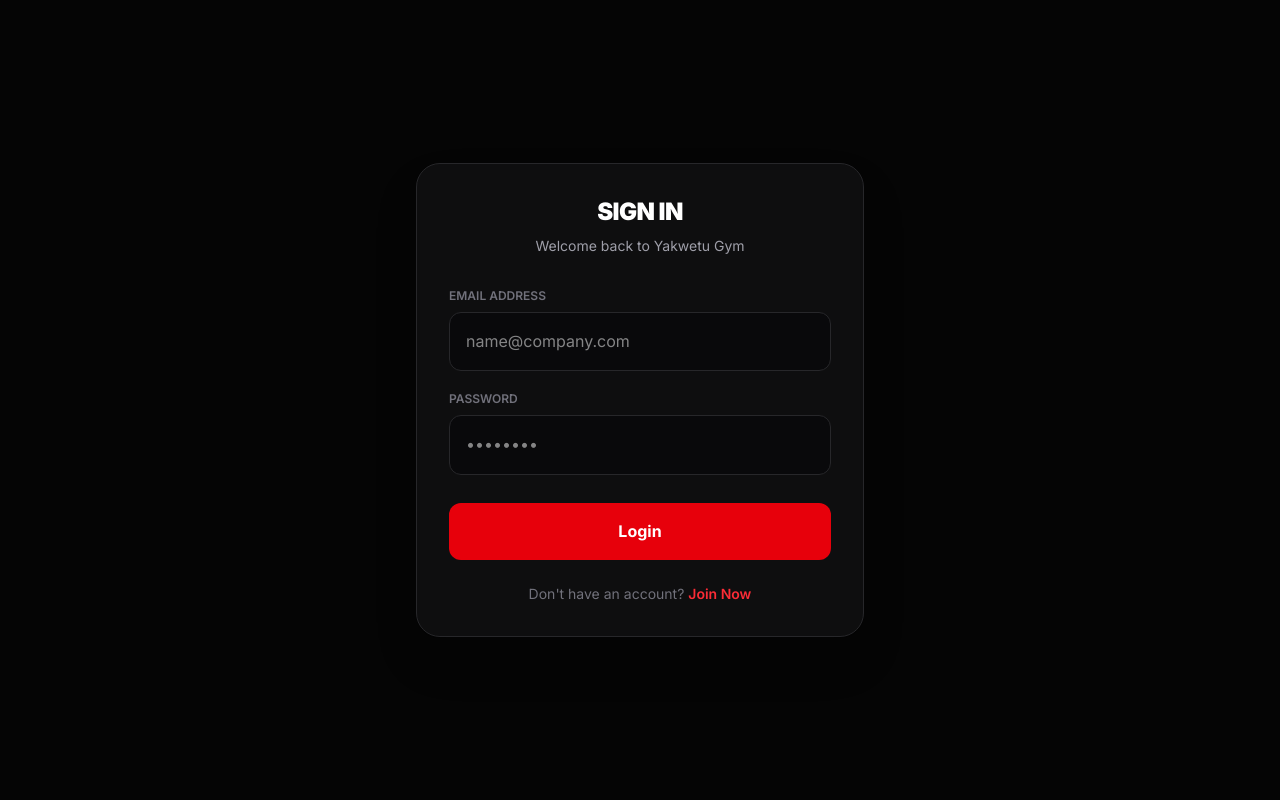
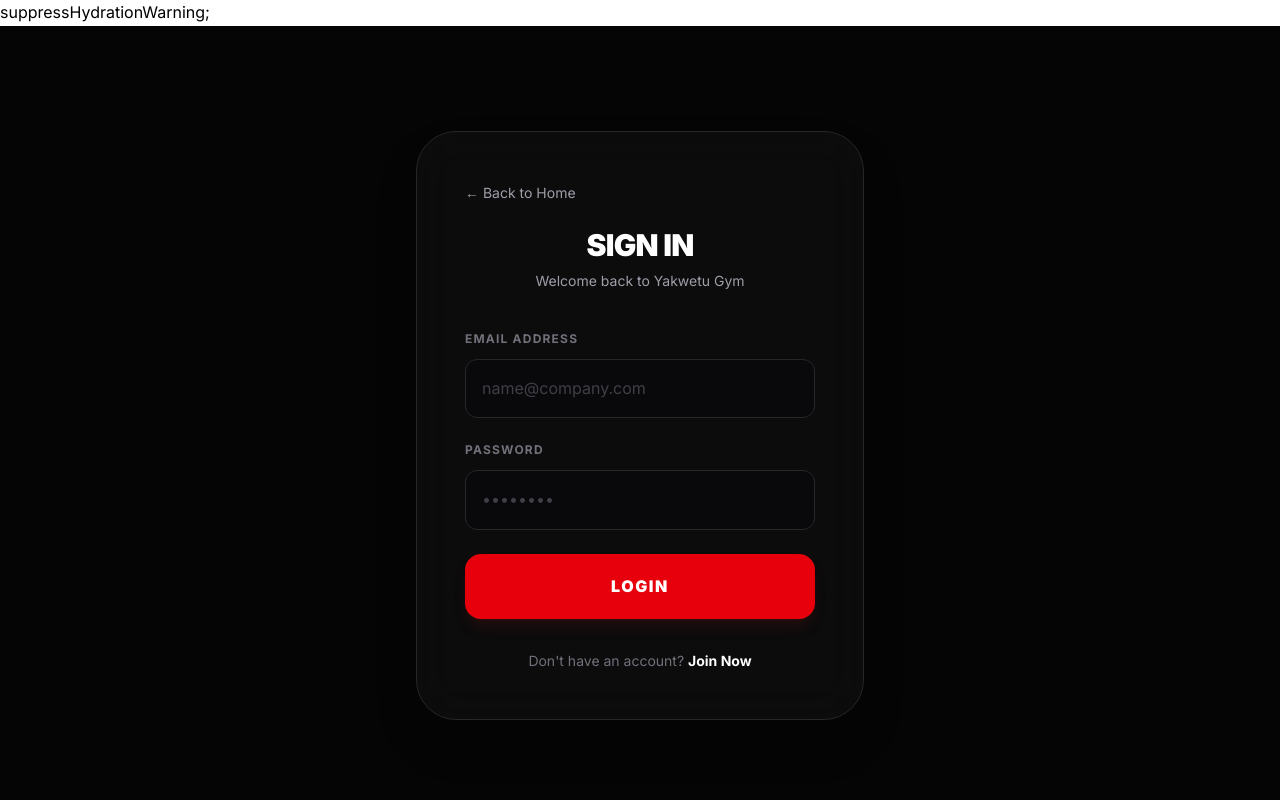
Before and after one commit to joshuahezron577-droid/Next.js, a Next.js app: page /sign-in in a window 1280 px wide. Shown: the top 800 px of the page. Built offline with nearby package versions, Linux system fonts and the light colour scheme.

Commit message:
Mzigo shabajuu

```diff
--- a/app/globals.css
+++ b/app/globals.css
@@ -1,8 +1,27 @@
 @import "tailwindcss";
 @plugin "daisyui";
+@import "tailwindcss";
 
+@import "tailwindcss";
+
+@theme {
+  --color-primary: #dc2626;
+}
+
+
+html[data-theme="light"], :root {
+  background-color: #ffffff !important;
+  color: #000000 !important;
+}
+
+html[data-theme="dark"] {
+  background-color: #000000 !important;
+  color: #ffffff !important;
+}
+
+@variant dark (&:where([data-theme="dark"], [data-theme="dark"] *));
 html {
-  scroll-behavior: smooth;
+transition: background-color 0.3s ease, color 0.3s ease;
 }
 
 section {
--- a/app/join-now/page.js
+++ b/app/join-now/page.js
@@ -1,5 +1,6 @@
 "use client";
 import { useState } from "react";
+import Link from "next/link";
 
 export default function JoinPage() {
   const [plan, setPlan] = useState("pro"); // State ya Radio button
@@ -7,6 +8,7 @@ export default function JoinPage() {
   return (
     <div className="min-h-screen bg-[#050505] flex items-center justify-center p-6 py-20">
       <div className="w-full max-w-xl bg-zinc-900/40 backdrop-blur-xl border border-zinc-800 p-8 md:p-12 rounded-[2.5rem] shadow-2xl">
+        <Link href="/" className="inline-block text-zinc-400 hover:text-white transition mb-6 text-sm">← Back to Home</Link>
 
         <div className="text-center mb-10">
           <h1 className="text-3xl font-black text-white uppercase tracking-tight">Join Our Community</h1>
@@ -70,7 +72,7 @@ export default function JoinPage() {
 
         <div className="text-center mt-8">
           <p className="text-zinc-500 text-sm">
-            Already a member? <a href="/sign-in" className="text-white hover:text-red-500 transition-colors font-bold">Sign In</a>
+            Already a member? <Link href="/sign-in" className="text-white hover:text-red-500 transition-colors font-bold">Sign In</Link>
           </p>
         </div>
 
--- a/app/layout.js
+++ b/app/layout.js
@@ -1,4 +1,5 @@
 import "./globals.css";
+  import Script from 'next/script';
 import { Inter } from 'next/font/google';
 
 
@@ -8,15 +9,15 @@ const inter = Inter({
 });
 
 export const metadata = {
-  title: "Mystringry",
+  title: "Ya Kwetu Gym",
   description: "Karibu Mystringry",
 };
 
 export default function RootLayout({ children }) {
   return (
-    <html lang="en" className={inter.className}>
-      <body>
-  {/* Header */}
+    <html lang="en" className={inter.className}>suppressHydrationWarning;
+      <body className="min-h-screen">
+  {/* Header/nav */}
         {children}
 
 {/* Footer */}
@@ -49,6 +50,21 @@ export default function RootLayout({ children }) {
   </div>
 </footer>
 {/* Third party scripts */}
+       {/* Tawk.to Chatbot Script */}
+ <Script id="tawk-script" strategy="afterInteractive">
+    {`
+      var Tawk_API=Tawk_API||{}, Tawk_LoadStart=new Date();
+      (function(){
+      var s1=document.createElement("script"),s0=document.getElementsByTagName("script")[0];
+      s1.async=true;
+      s1.src='https://embed.tawk.to/693347b229e54f197c444fba/1jbo504ou';
+      s1.charset='UTF-8';
+      s1.setAttribute('crossorigin','*');
+      s0.parentNode.insertBefore(s1,s0);
+      })();
+    `}
+  </Script>
+
       </body>
     </html>
   );
--- a/app/sign-in/page.js
+++ b/app/sign-in/page.js
@@ -5,50 +5,49 @@ import Link from "next/link";
 
 export default function SignInPage() {
   return (
-    <div className="min-h-screen overflow-y-auto bg-[#050505]">
-      <main className="flex min-h-screen items-center justify-center px-6 py-12">
-      <div className="w-full max-w-md bg-zinc-900/50 backdrop-blur-xl border border-zinc-800 p-8 rounded-3xl shadow-2xl">
+    <div className="min-h-screen bg-[#050505] flex items-center justify-center p-6 py-20">
+      <div className="w-full max-w-md bg-zinc-900/40 backdrop-blur-xl border border-zinc-800 p-8 md:p-12 rounded-[2.5rem] shadow-2xl">
+        <Link href="/" className="inline-block text-zinc-400 hover:text-white transition mb-6 text-sm">← Back to Home</Link>
 
-        <div className="text-center mb-8">
-
-          <h1 className="text-2xl font-black text-white uppercase tracking-tight">Sign In</h1>
+        <div className="text-center mb-10">
+          <h1 className="text-3xl font-black text-white uppercase tracking-tight">Sign In</h1>
           <p className="text-zinc-400 text-sm mt-2">Welcome back to Yakwetu Gym</p>
         </div>
 
-        <form className="space-y-5" onSubmit={(e) => e.preventDefault()}>
+        <form className="space-y-6" onSubmit={(e) => e.preventDefault()}>
           <div>
-            <label className="block text-xs font-semibold text-zinc-500 uppercase mb-2">Email Address</label>
+            <label className="block text-xs font-bold text-zinc-500 uppercase mb-3 tracking-widest">Email Address</label>
             <input
               type="email"
               placeholder="name@company.com"
-              className="w-full bg-zinc-950 border border-zinc-800 rounded-xl p-4 text-white focus:ring-2 focus:ring-red-600 outline-none transition-all"
+              className="w-full bg-zinc-950 border border-zinc-800 rounded-xl p-4 text-white focus:ring-2 focus:ring-red-600 outline-none transition-all placeholder:text-zinc-700"
             />
           </div>
 
           <div>
-            <label className="block text-xs font-semibold text-zinc-500 uppercase mb-2">Password</label>
+            <label className="block text-xs font-bold text-zinc-500 uppercase mb-3 tracking-widest">Password</label>
             <input
               type="password"
               placeholder="••••••••"
-              className="w-full bg-zinc-950 border border-zinc-800 rounded-xl p-4 text-white focus:ring-2 focus:ring-red-600 outline-none transition-all"
+              className="w-full bg-zinc-950 border border-zinc-800 rounded-xl p-4 text-white focus:ring-2 focus:ring-red-600 outline-none transition-all placeholder:text-zinc-700"
             />
           </div>
 
-          <button className="w-full bg-red-600 hover:bg-red-700 text-white font-bold py-4 rounded-xl transition-all mt-2">
+          <button className="w-full bg-red-600 hover:bg-red-700 text-white font-black py-5 rounded-2xl transition-all shadow-lg shadow-red-900/20 uppercase tracking-widest">
             Login
           </button>
         </form>
-        <div className="text-center mt-6">
+
+        <div className="text-center mt-8">
           <p className="text-zinc-500 text-sm">
             Don't have an account?{" "}
-            <Link href="/join-now" className="text-red-500 hover:underline font-semibold">
+            <Link href="/join-now" className="text-white hover:text-red-500 transition-colors font-bold">
               Join Now
             </Link>
           </p>
         </div>
 
       </div>
-      </main>
     </div>
   );
 }
```
Also changed, not shown: app/page.js (+54 -13 lines).
